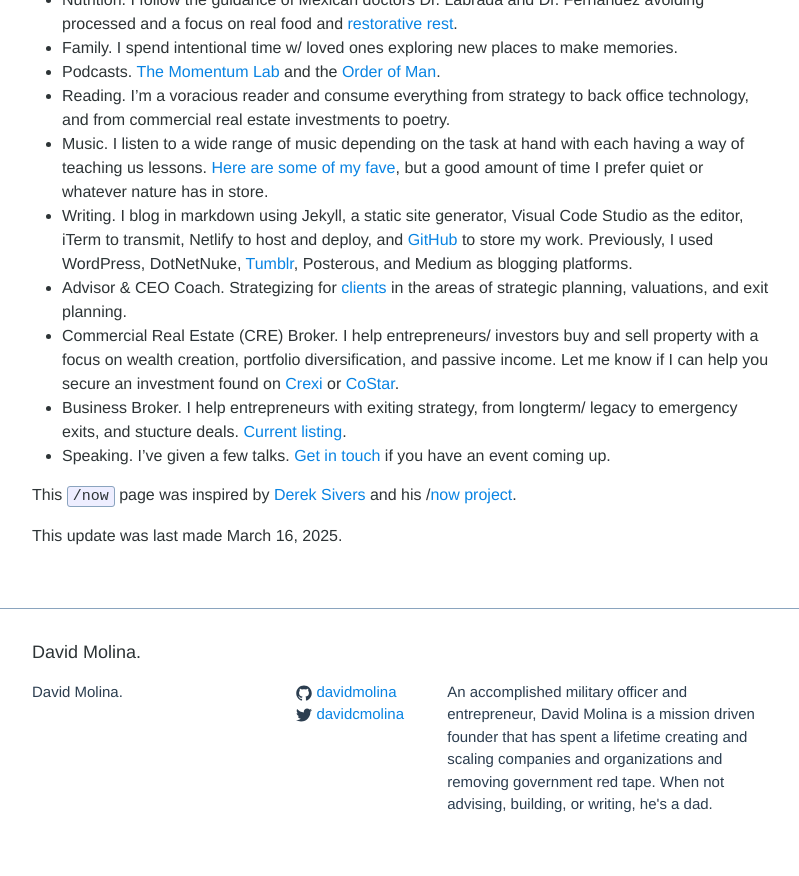
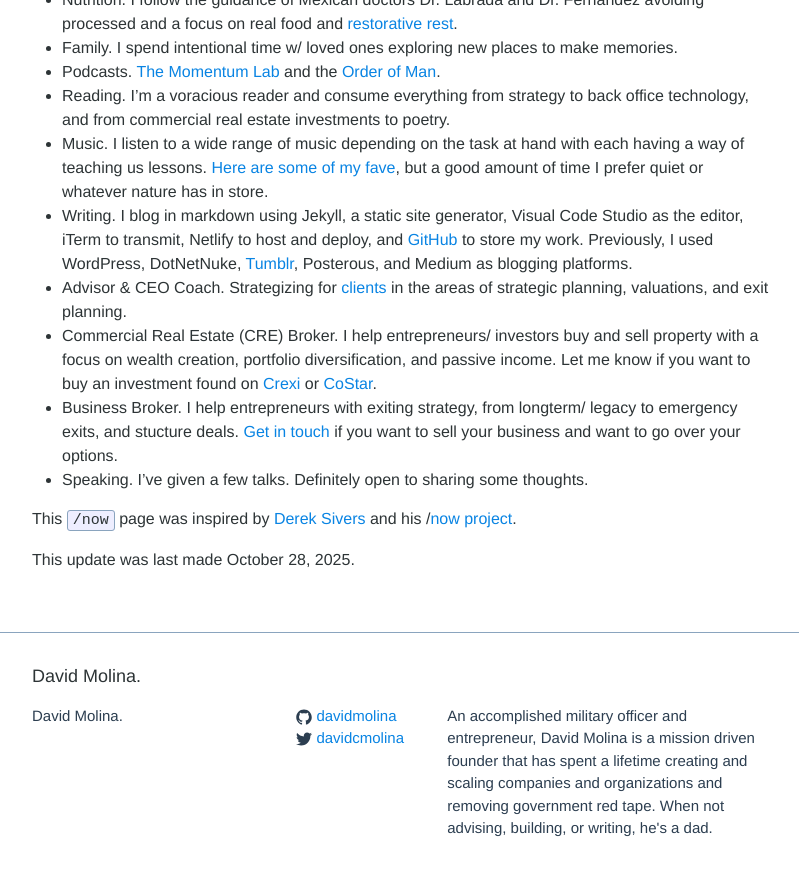
Before and after one commit to davidmolina/davidmolina.github.io, a Jekyll site: the page built from now.md, in a window 1280 px wide and 900 px high, scrolled down 1015 px. Shown: the top 876 px of the window, without its empty margins (238-1037 px from the left). Built offline with Jekyll 4.4.1, drawn with Linux system fonts in a browser that asks for light colours; some of the changed text lies outside the part shown.

Commit message:
[now] update

```diff
--- a/now.md
+++ b/now.md
@@ -4,7 +4,7 @@
 permalink: /now/
 ---
 
-Hey, I'm David Molina, entrepreneur, [strategist](https://molinas.consulting/), blogger, former Army Captain, and father of Maya, Paloma and Citlali, ages 16, 14 and 14.
+Hey, I'm David Molina, entrepreneur, [strategist](https://molinas.consulting/), blogger, former Army Captain, and father of Maya, Paloma and Citlali, ages 17, 15 and 15.
 
 After a combined 20+ years of service to country in uniform, various startups and companies ranging in size and customers I'm on mission to channel these experiences and lessons learned to best help business owners scale, exit and retire. Too many can't or unable to and that's a tragedy.
 
@@ -29,10 +29,10 @@
 - Music. I listen to a wide range of music depending on the task at hand with each having a way of teaching us lessons. [Here are some of my fave](https://open.spotify.com/user/123891019/playlists), but a good amount of time I prefer quiet or whatever nature has in store.
 - Writing. I blog in markdown using Jekyll, a static site generator, Visual Code Studio as the editor, iTerm to transmit,  Netlify to host and deploy, and [GitHub](https://github.com/davidmolina) to store my work. Previously, I used WordPress, DotNetNuke, [Tumblr](https://davidcmolina.tumblr.com/), Posterous, and Medium as blogging platforms.
 - Advisor & CEO Coach. Strategizing for [clients](https://molinas.consulting/) in the areas of strategic planning, valuations, and exit planning.
-- Commercial Real Estate (CRE) Broker. I help entrepreneurs/ investors buy and sell property with a focus on wealth creation, portfolio diversification, and passive income. Let me know if I can help you secure an investment found on [Crexi](https://www.crexi.com/) or [CoStar](https://www.costar.com/).
-- Business Broker. I help entrepreneurs with exiting strategy, from longterm/ legacy to emergency exits, and stucture deals. [Current listing](https://davidmolina.s3.us-west-2.amazonaws.com/Inverse_Offering_Memorandum.pdf).
-- Speaking. I've given a few talks. [Get in touch](https://calendly.com/davidcmolina/) if you have an event coming up.
+- Commercial Real Estate (CRE) Broker. I help entrepreneurs/ investors buy and sell property with a focus on wealth creation, portfolio diversification, and passive income. Let me know if you want to buy an investment found on [Crexi](https://www.crexi.com/) or [CoStar](https://www.costar.com/).
+- Business Broker. I help entrepreneurs with exiting strategy, from longterm/ legacy to emergency exits, and stucture deals. [Get in touch](https://calendly.com/davidcmolina/) if you want to sell your business and want to go over your options.
+- Speaking. I've given a few talks. Definitely open to sharing some thoughts.
 
 This `/now` page was inspired by [Derek Sivers](https://sivers.org/) and his /[now project](https://sivers.org/nowff).
 
-This update was last made March 16, 2025.
+This update was last made October 28, 2025.
```
